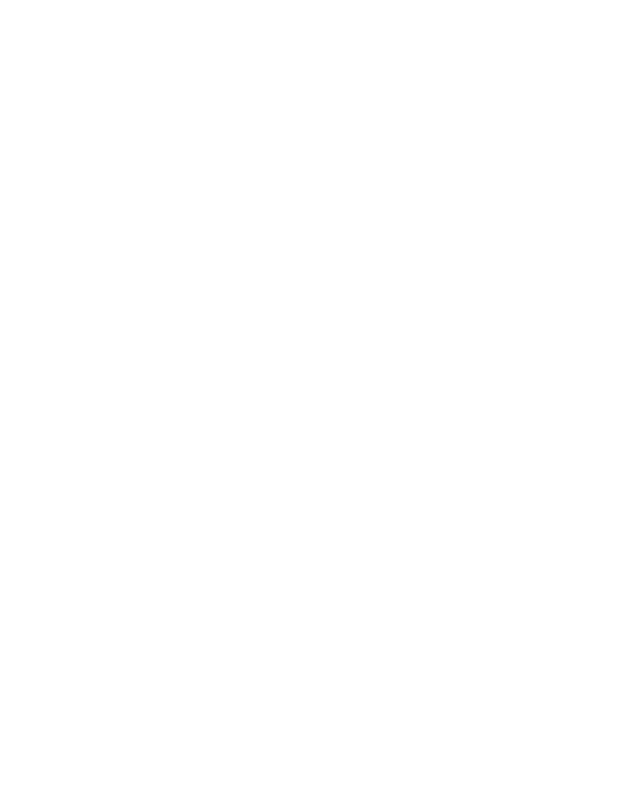
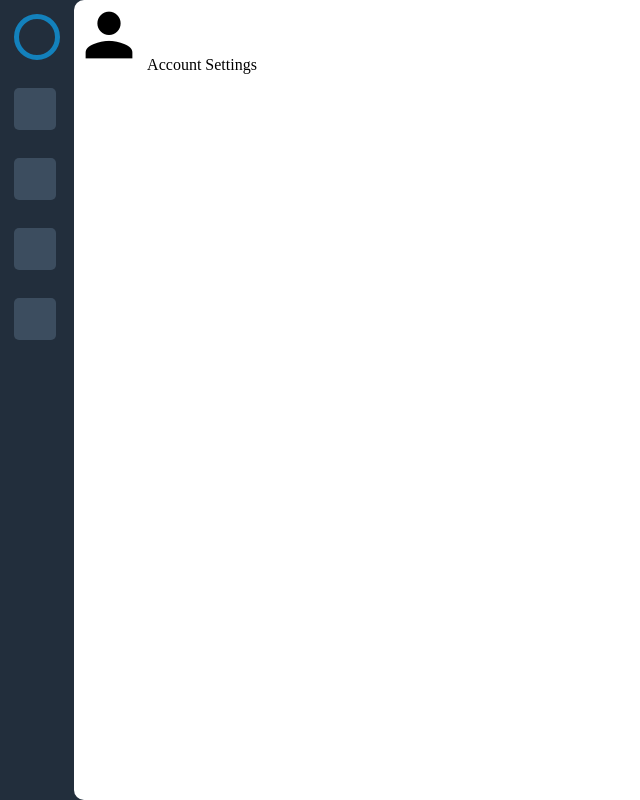
Before and after one commit to SabatJitendra/Dashboard, a plain HTML site: page index.html in a window 1280 px wide. Shown: the whole page, without its empty margins (0-640 px from the left). Drawn offline with Linux system fonts and the light colour scheme.

Commit message:
Material icon integration
Material icon integration

```diff
--- a/index.html
+++ b/index.html
@@ -7,7 +7,21 @@
     <link rel="stylesheet" href="styles/style.css">
 </head>
 <body>
-
+    <div class="flexContainer">
+        <div id="miniSideBar">
+            <div id="roundIndicator"></div>
+            <div class="miniSideBarItem"></div>
+            <div class="miniSideBarItem"></div>
+            <div class="miniSideBarItem"></div>
+            <div class="miniSideBarItem"></div>
+        </div>
+        <div id="content">
+            <div id="accountSettingsBar">
+                <span class="material-icons" style="font-size: 70px;">person</span>
+                Account Settings
+            </div>
+        </div>
+    </div>
 
 
 
--- a/styles/style.css
+++ b/styles/style.css
@@ -1,3 +1,75 @@
+@font-face {
+    font-family: 'Material Icons';
+    font-style: normal;
+    font-weight: 400;
+    src: url(../resources/MaterialIcons-Regular.woff2); /* For IE6-8 */
+    src: local('Material Icons'),
+      local('MaterialIcons-Regular'),
+      url(../resources/MaterialIcons-Regular.woff2) format('woff2'),
+}
+
+.material-icons {
+    font-family: 'Material Icons';
+    font-weight: normal;
+    font-style: normal;
+    font-size: 24px;  /* Preferred icon size */
+    display: inline-block;
+    line-height: 1;
+    text-transform: none;
+    letter-spacing: normal;
+    word-wrap: normal;
+    white-space: nowrap;
+    direction: ltr;
+
+    /* Support for all WebKit browsers. */
+    -webkit-font-smoothing: antialiased;
+    /* Support for Safari and Chrome. */
+    text-rendering: optimizeLegibility;
+
+    /* Support for Firefox. */
+    -moz-osx-font-smoothing: grayscale;
+
+    /* Support for IE. */
+    font-feature-settings: 'liga';
+}
+
+
 body{
-
+    background-color: #222E3C;
+    margin: 0px;
 }
+.flexContainer{
+    display: flex;
+}
+#miniSideBar{
+    display: flex;
+    flex-direction: column;
+    width:74px;
+    height:100vh;
+    display: flex;
+}
+#roundIndicator{
+    height: 36px;
+    width: 36px;
+    border: 5px solid #1381BC;
+    border-radius: 100px;
+    margin: 14px;
+}
+.miniSideBarItem{
+    height: 42px;
+    width:42px;
+    background-color: #3C4D5F;
+    margin: 14px;
+    border-radius: 5px;
+}
+#content{
+    padding-top: 0px;
+    background-color: white;
+    border-top-left-radius: 10px;
+    border-bottom-left-radius: 10px;
+    height: 100vh;
+    width: 100vw;
+}
+#accountSettingsBar{
+    width: 100%;
+}
```
Also changed, not shown: resources/MaterialIcons-Regular.woff2 (added).
